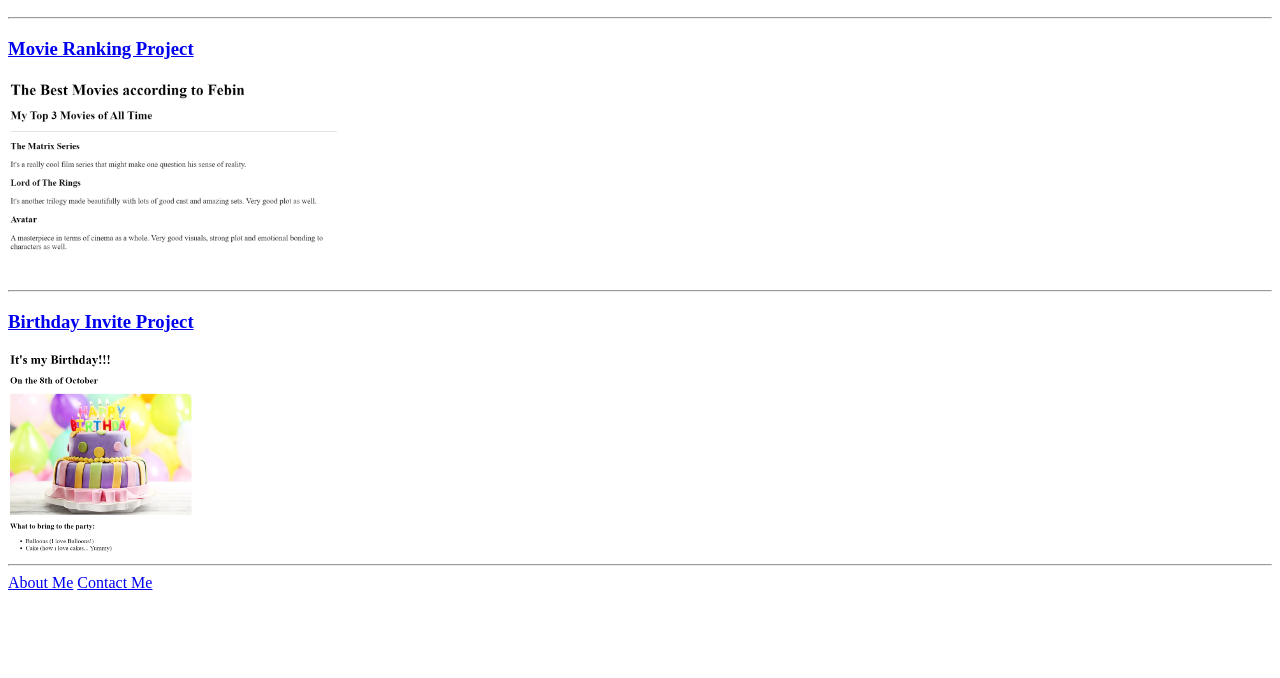
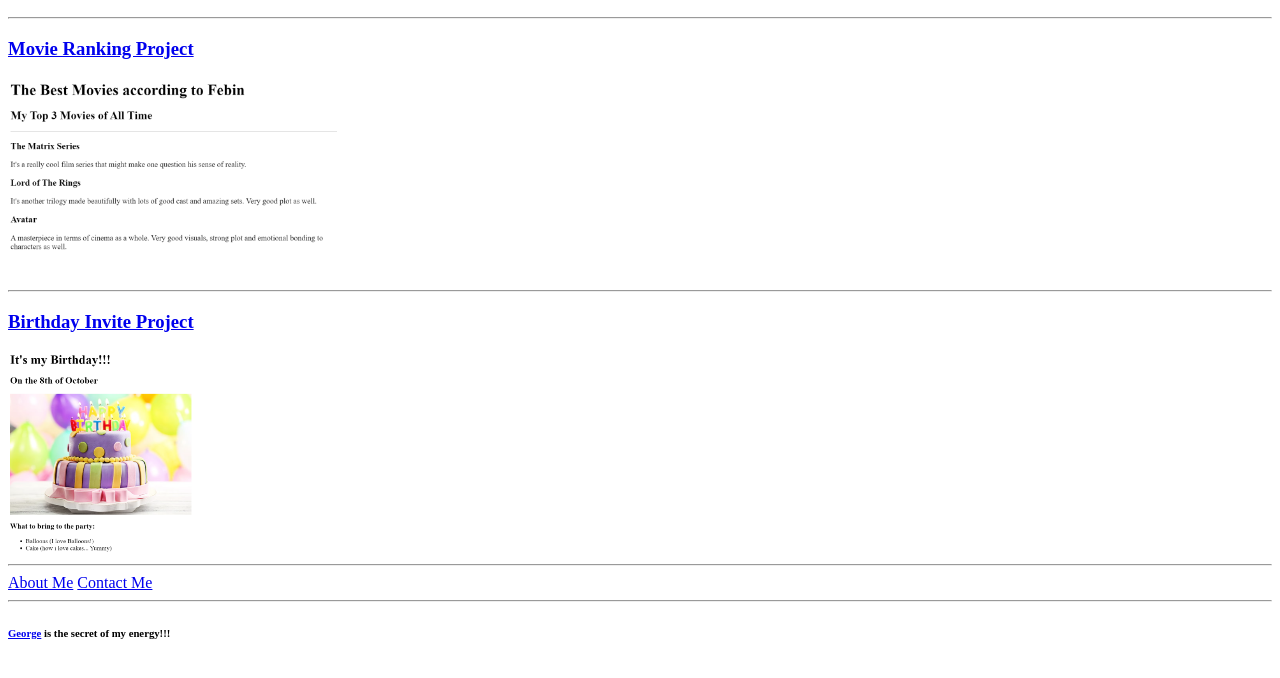
Before and after one commit to slightly-psychic/html-portfolio, a plain HTML site: page index.html in a window 1280 px wide. Shown: the part 110-788 px from the top of the page. Drawn offline with Linux system fonts and the light colour scheme.

Commit message:
Update index.html

```diff
--- a/index.html
+++ b/index.html
@@ -25,6 +25,8 @@
     <img src="./assets/images/mybirthdayinvite.png" height="200" />
     <hr />
     <a href="./public/about.html">About Me</a> <a href="./public/contact.html">Contact Me</a>
+    <hr/ >
+    <h6><a href="./assets/images/george.jpg">George</a> is the secret of my energy!!!</h6>
 
 
 
```
